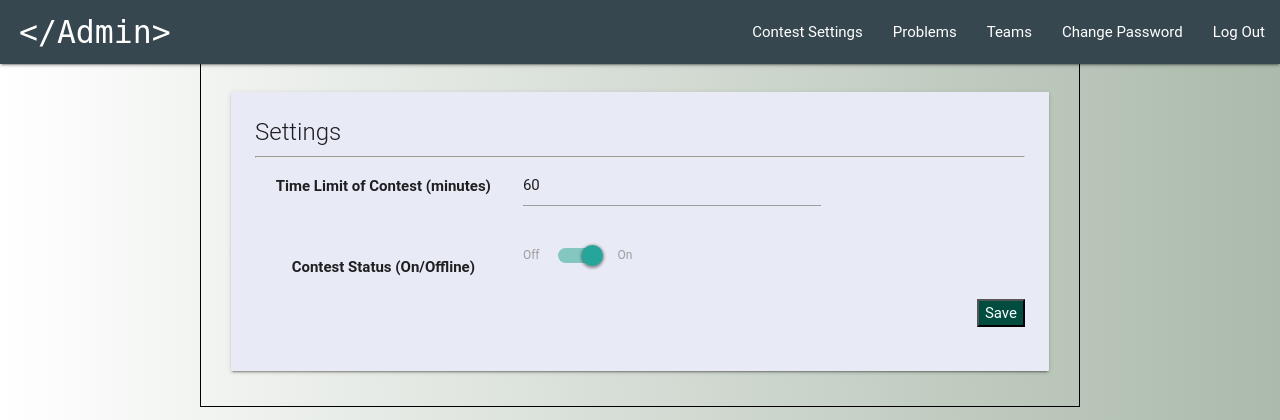
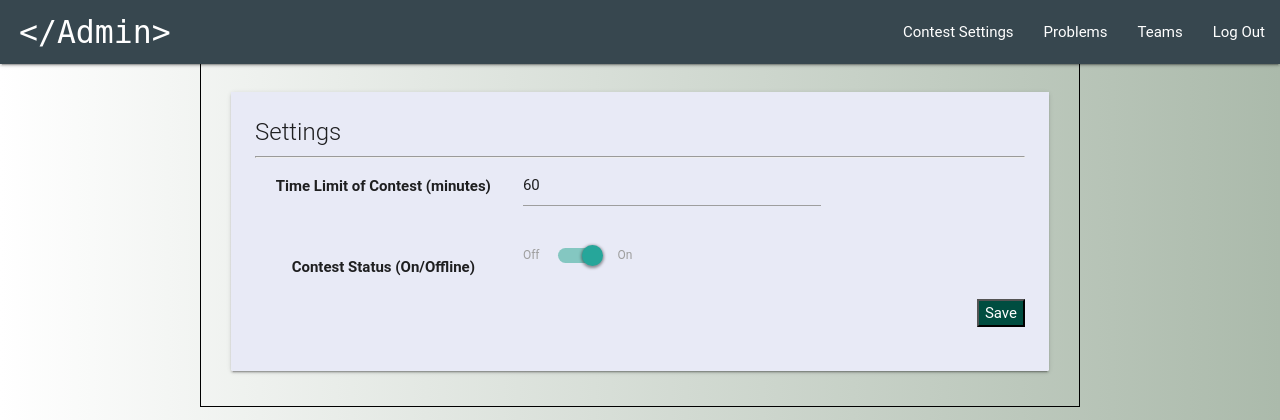
Before and after one commit to yokeshrana/CoderCup, a PHP site: page /admin/index.php in a window 1280 px wide. Shown: the top 420 px of the page. Run offline with PHP 8.4, Linux system fonts and the light colour scheme; a user stored in the database is signed in; data comes from the database, SQL or seed files in the repository; some web fonts are replaced.

Commit message:
No need of change pass link in nav redirect from team page to changepass.php

```diff
--- a/admin/header.php
+++ b/admin/header.php
@@ -61,7 +61,6 @@ $con = dbConnect();
                 <li><a href="index.php">Contest Settings</a></li>
                 <li><a href="problems.php">Problems</a></li>
                 <li><a href="teams.php">Teams</a></li>
-                <li><a href="changepass.php">Change Password</a></li>
                 <li><a href="logout.php">Log Out</a></li>
             </ul>
         </div>
```
